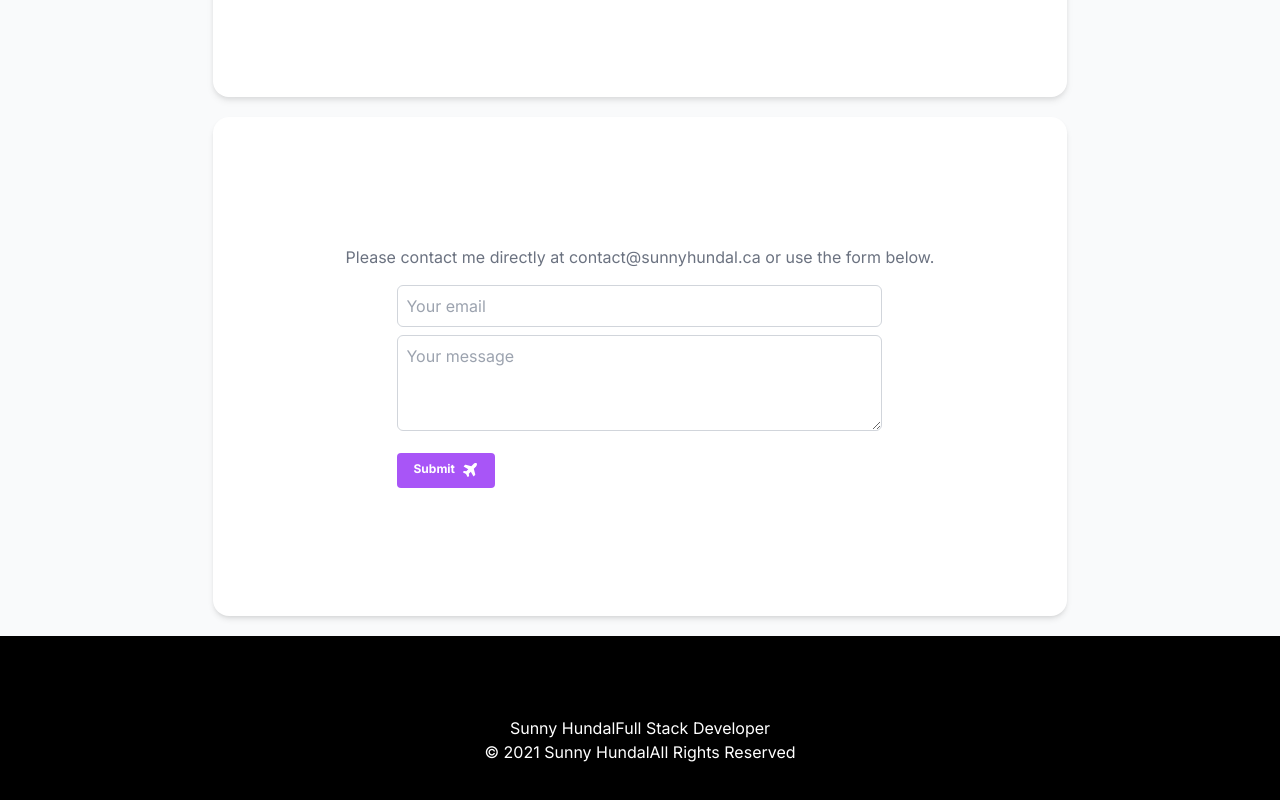
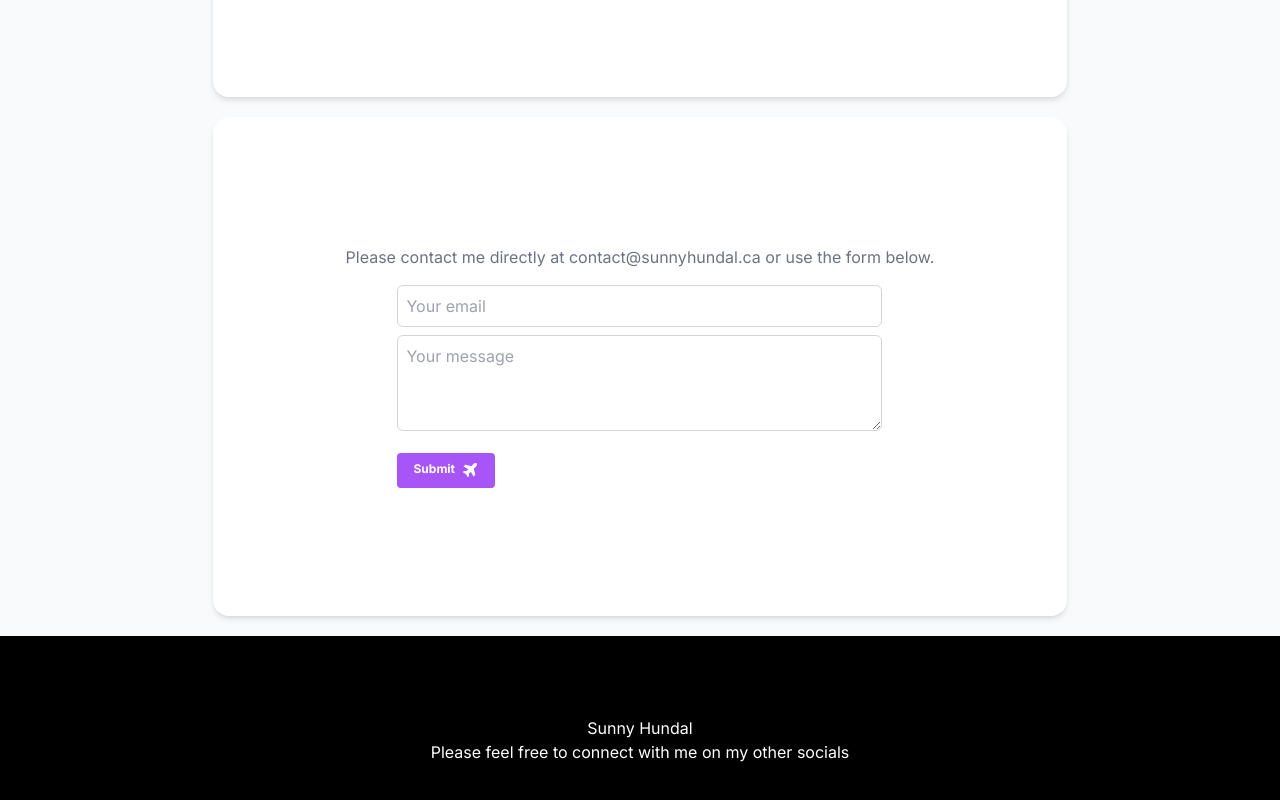
Before and after one commit to Sunnyhundal/Portfolio, a Next.js app in the folder portfolio/: page / in a window 1280 px wide. Shown: the part 5109-5909 px from the top of the page. Built offline with nearby package versions, Linux system fonts and the light colour scheme.

Commit message:
Update footer content

```diff
--- a/portfolio/components/footer.tsx
+++ b/portfolio/components/footer.tsx
@@ -4,11 +4,12 @@ export default function Footer() {
       <div className="flex flex-col justify-between  bg-black w-full p-[5rem] ">
         <div className="flex flex-row item-start justify-center">
           <p className="text-white">Sunny Hundal</p>
-          <p className="text-white">Full Stack Developer</p>
+          <p className="text-white"></p>
         </div>
         <div className="flex flex-row item-start justify-center">
-          <p className="text-white"> © 2021 Sunny Hundal</p>
-          <p className="text-white">All Rights Reserved</p>
+          <p className="text-white"> </p>
+          <p className="text-white">Please feel free to connect with me on my other socials</p>
+
           </div>
       </div>
     </footer>
```
